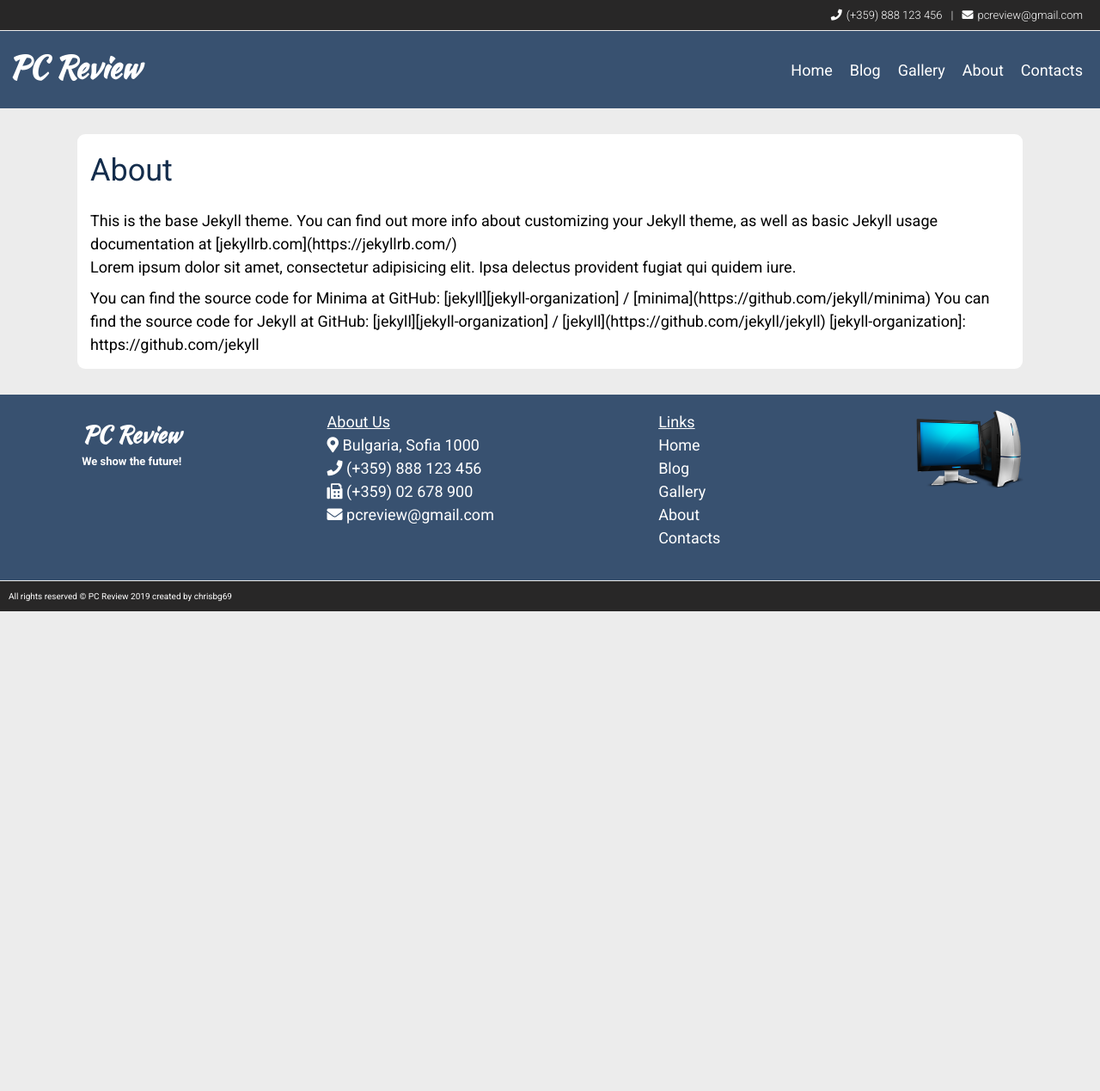
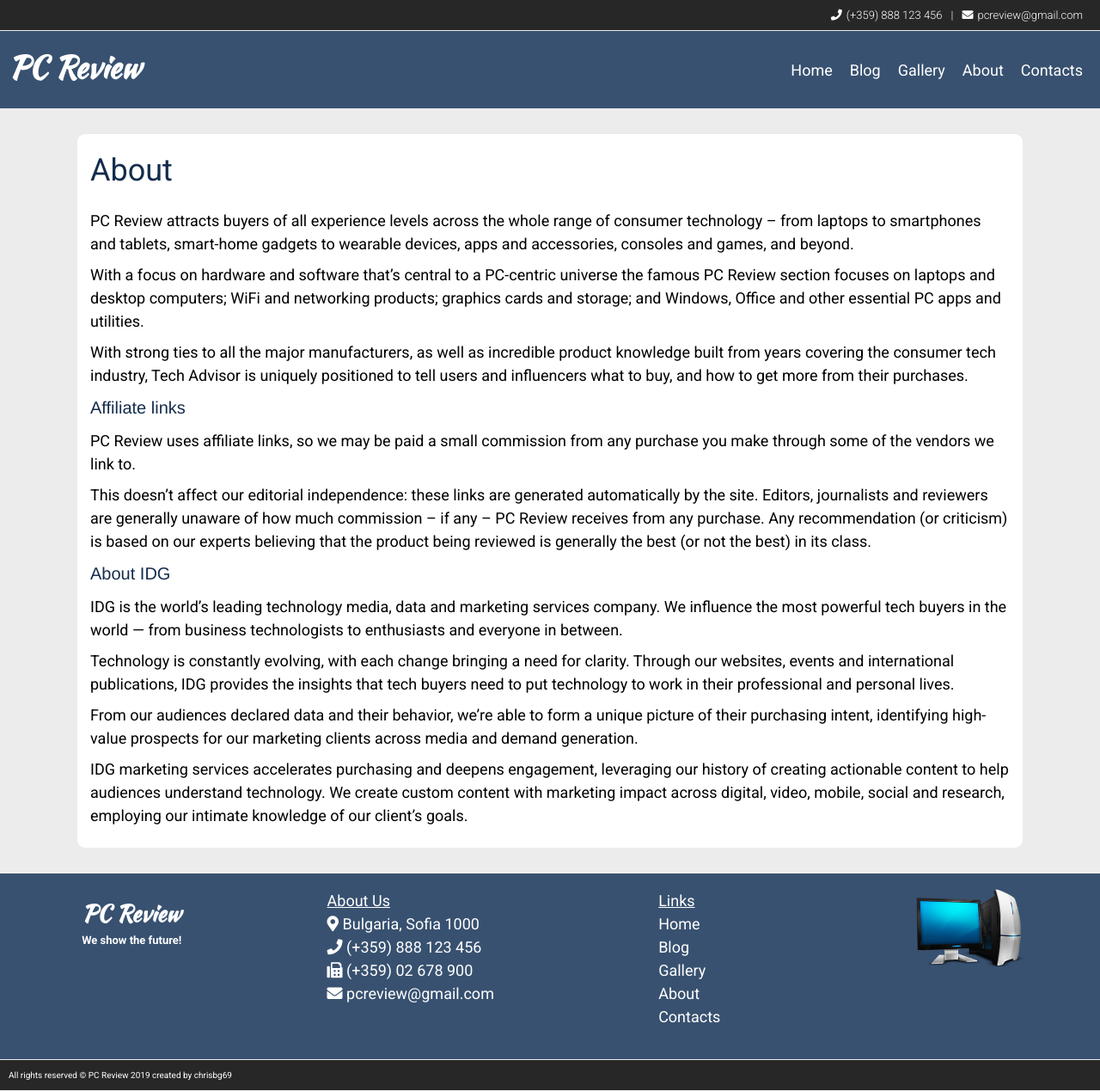
Before and after one commit to chrisbg69/chrisbg69.github.io, a Jekyll site: the page built from about.html, in a window 1280 px wide. Shown: the whole page at 86% size. Built offline with Jekyll 4.4.1, drawn with Linux system fonts in a browser that asks for light colours; nearby versions of some CDN libraries; before the commit the page ends 900 px from its top, so only the background shows below that.

Commit message:
Added about page

```diff
--- a/about.html
+++ b/about.html
@@ -4,17 +4,30 @@
 layout: page
 ---
 
-This is the base Jekyll theme. You can find out more info about customizing your Jekyll theme, as well as basic Jekyll usage documentation at [jekyllrb.com](https://jekyllrb.com/)
-
-<p>Lorem ipsum dolor sit amet, consectetur adipisicing elit. Ipsa delectus provident fugiat qui quidem iure.</p>
-
-You can find the source code for Minima at GitHub:
-[jekyll][jekyll-organization] /
-[minima](https://github.com/jekyll/minima)
-
-You can find the source code for Jekyll at GitHub:
-[jekyll][jekyll-organization] /
-[jekyll](https://github.com/jekyll/jekyll)
-
-
-[jekyll-organization]: https://github.com/jekyll
+<p>PC Review attracts buyers of all experience levels across the whole range of consumer technology – from laptops to
+    smartphones and tablets, smart-home gadgets to wearable devices, apps and accessories, consoles and games, and
+    beyond.</p>
+<p>With a focus on hardware and software that’s central to a PC-centric universe the famous PC Review section focuses on
+    laptops and desktop computers; WiFi and networking products; graphics cards and storage; and Windows, Office and
+    other essential PC apps and utilities.</p>
+<p>With strong ties to all the major manufacturers, as well as incredible product knowledge built from years covering
+    the consumer tech industry, Tech Advisor is uniquely positioned to tell users and influencers what to buy, and how
+    to get more from their purchases.</p>
+<h3 class="about-page">Affiliate links</h3>
+<p>PC Review uses affiliate links, so we may be paid a small commission from any purchase you make through some of the
+    vendors we link to.</p>
+<p>This doesn’t affect our editorial independence: these links are generated automatically by the site. Editors,
+    journalists and reviewers are generally unaware of how much commission – if any – PC Review receives from any
+    purchase. Any recommendation (or criticism) is based on our experts believing that the product being reviewed is
+    generally the best (or not the best) in its class.</p>
+<h3 class="about-page">About IDG</h3>
+<p>IDG is the world’s leading technology media, data and marketing services company. We influence the most powerful tech
+    buyers in the world — from business technologists to enthusiasts and everyone in between.</p>
+<p>Technology is constantly evolving, with each change bringing a need for clarity. Through our websites, events and
+    international publications, IDG provides the insights that tech buyers need to put technology to work in their
+    professional and personal lives.</p>
+<p>From our audiences declared data and their behavior, we’re able to form a unique picture of their purchasing intent,
+    identifying high-value prospects for our marketing clients across media and demand generation.</p>
+<p>IDG marketing services accelerates purchasing and deepens engagement, leveraging our history of creating actionable
+    content to help audiences understand technology. We create custom content with marketing impact across digital,
+    video, mobile, social and research, employing our intimate knowledge of our client’s goals.</p>
--- a/assets/css/layout.css
+++ b/assets/css/layout.css
@@ -238,6 +238,13 @@
     color: #9fd3c7;
 }
 
+/* About page */
+
+.about-page {
+    text-align: left;
+    color: #142d4c;
+}
+
 .contacts {
     display: grid;
     grid-template-columns: 1fr 1fr;
```
Also changed, not shown: 3 other files.
